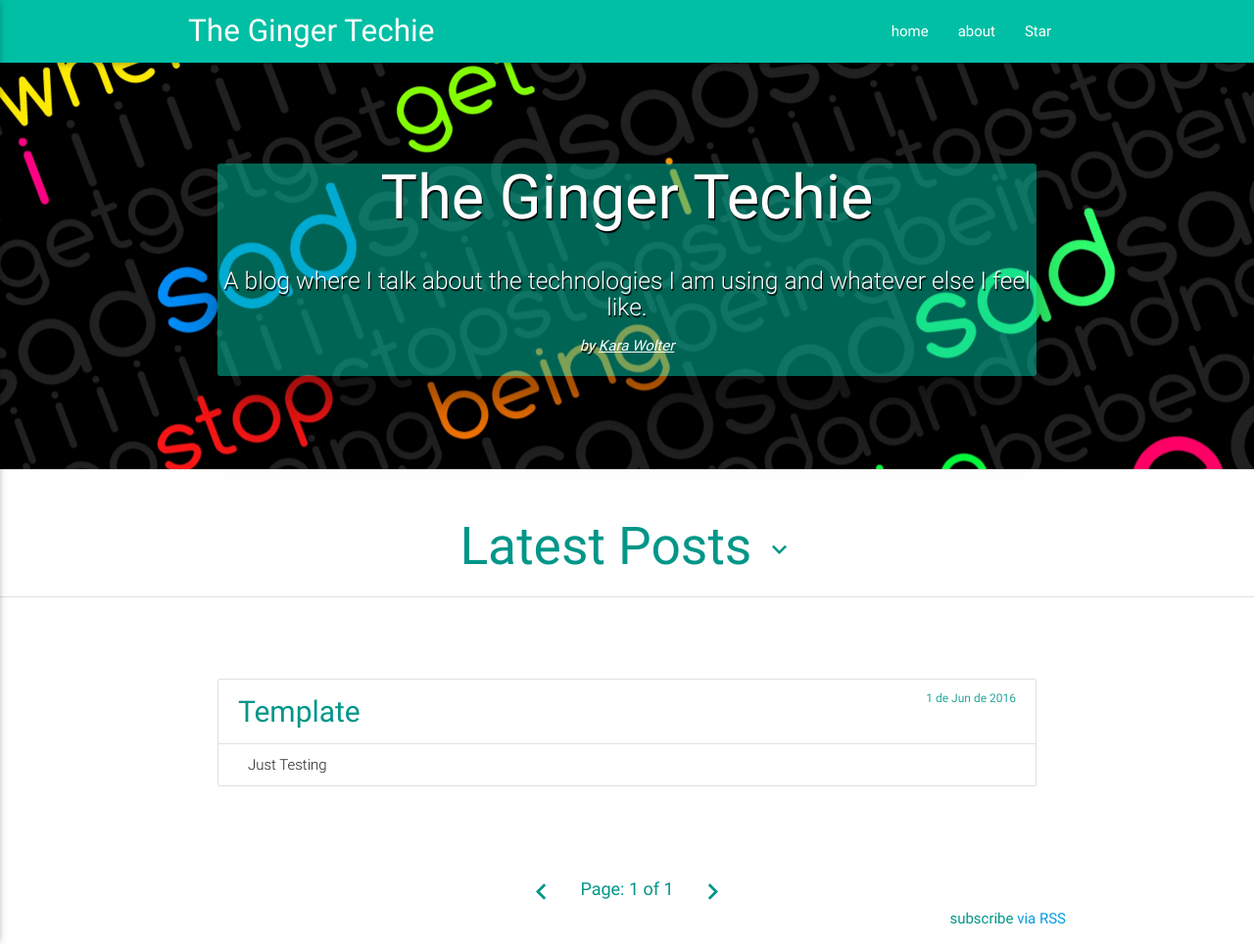
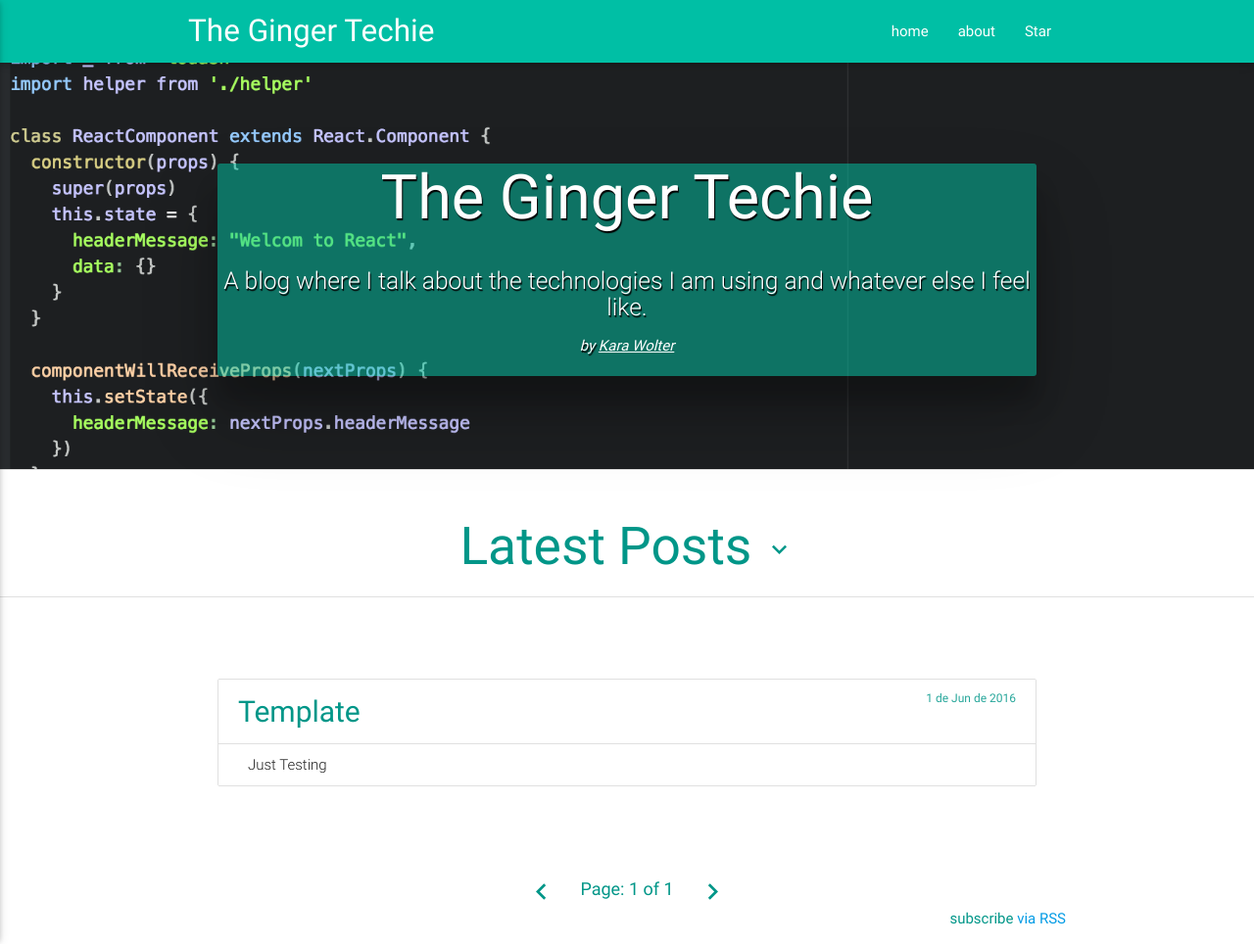
Before and after one commit to KaraWaldemer/KaraWaldemer.github.io, a Jekyll site: the page built from index.html, in a window 1280 px wide. Shown: the whole page at 98% size. Built offline with Jekyll 4.4.1, drawn with Linux system fonts in a browser that asks for light colours; the list of posts is cut into pages by our own code.

Commit message:
adding a new home image

```diff
--- a/_config.yml
+++ b/_config.yml
@@ -13,7 +13,7 @@
   repository: KaraWolter.github.io
   url: http://thegingertechie.com/
   status: true
-home_bgfile: bg.jpg
+home_bgfile: home.png
 sass:
   sass_dir: assets/css
   style: compressed
```
Also changed, not shown: assets/images/home.png (added), 1 other file.
